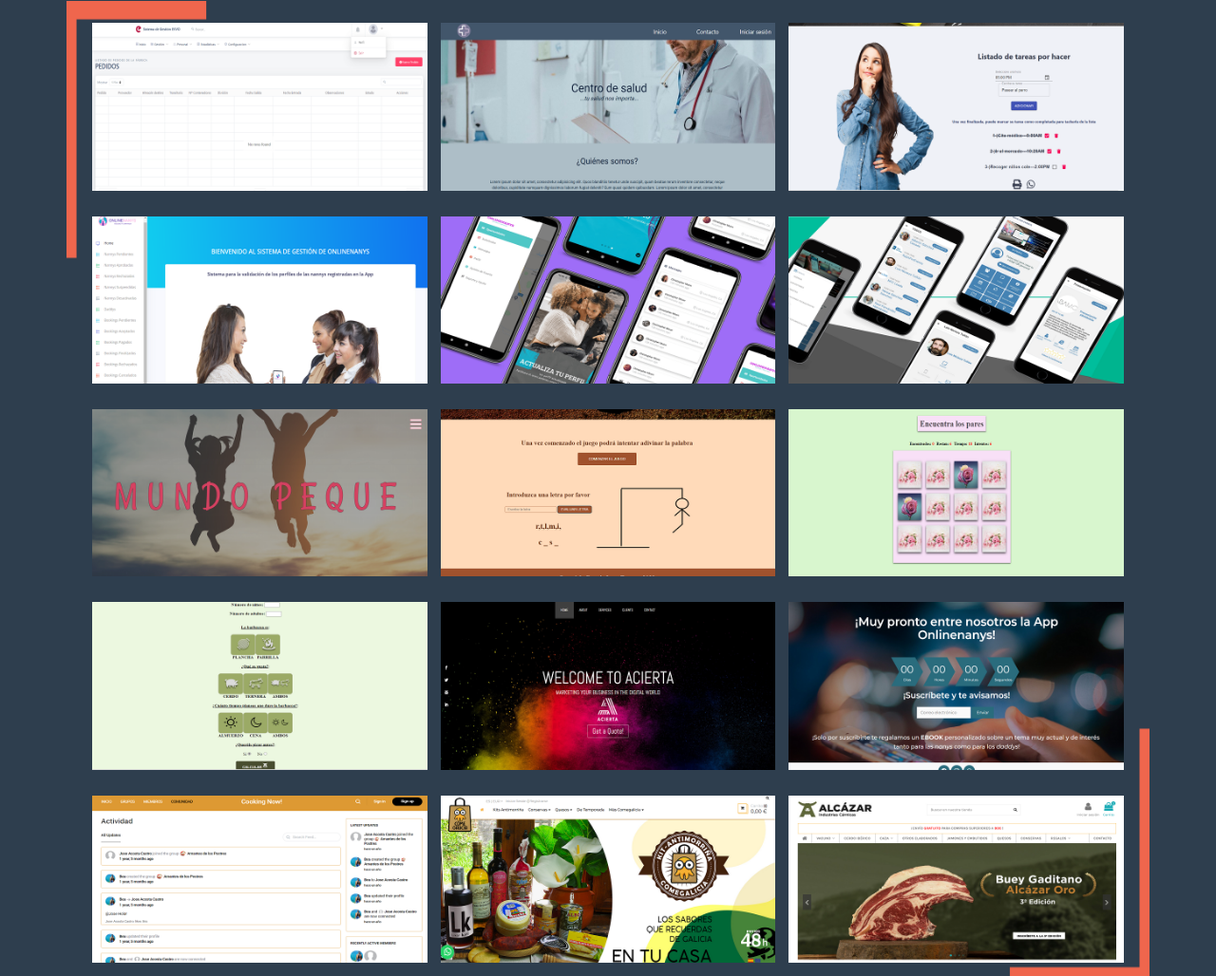
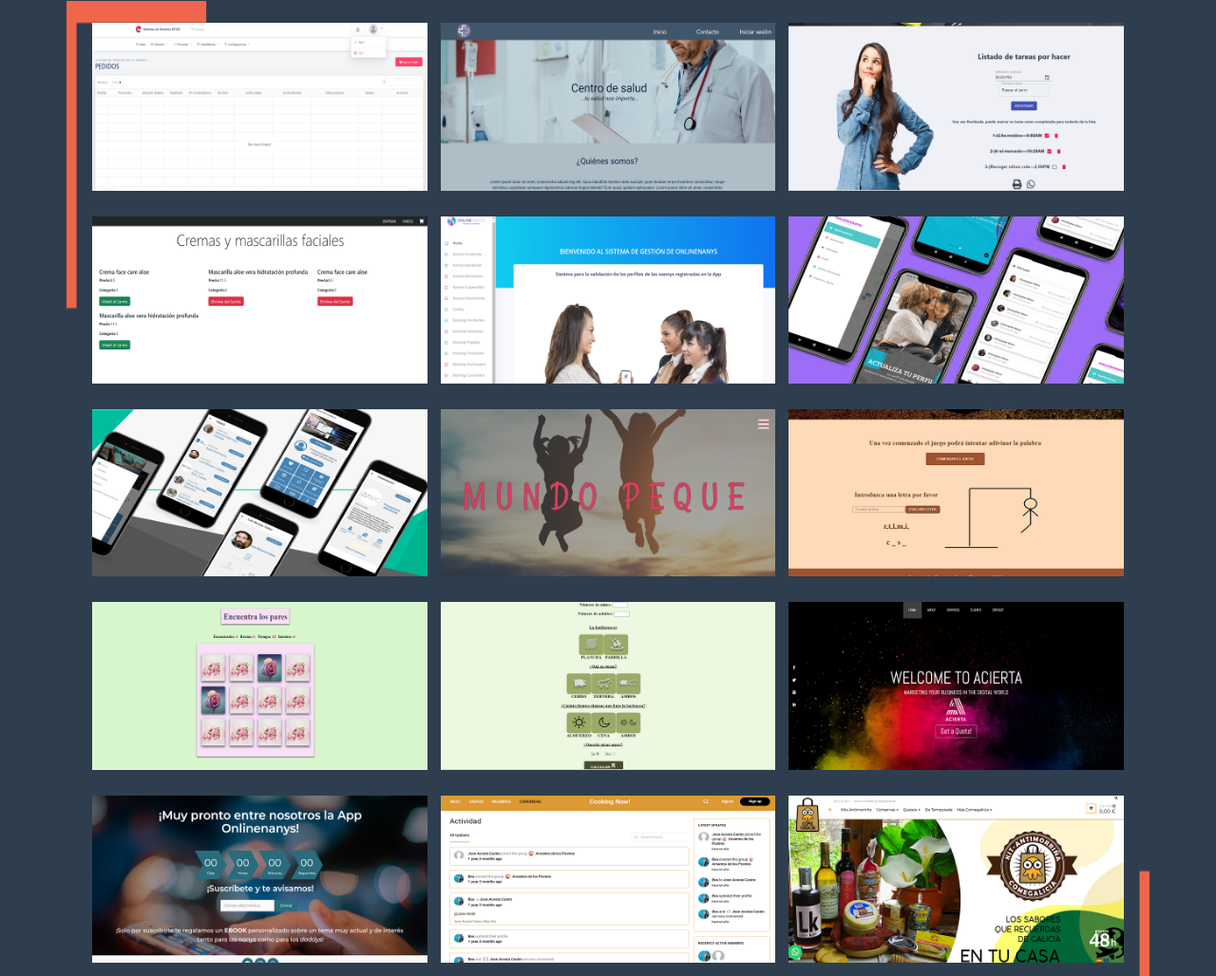
Before and after one commit to bealazo/portfolio, a plain HTML site: page index.html in a window 1280 px wide. Shown: the part 1503-2531 px from the top of the page at 95% size. Drawn offline with nearby package versions, Linux system fonts and the light colour scheme.

Commit message:
new app added

```diff
--- a/index.html
+++ b/index.html
@@ -276,6 +276,13 @@
 
 													</div>
 													<div class="col-xs-4 img-top grid_box">
+														<a href="https://github.com/bealazo/tienda-belleza" target="_blank" title="App web tienda de belleza">
+															  <img src="images/pic-17.png" class="img-responsive" alt="pic-17">
+
+														</a>
+
+													</div>
+													<div class="col-xs-4 img-top grid_box">
 														<a href="https://github.com/bealazo/onlinenanys-admin-system" target="_blank" title="Frontend de app web para gestión interna de app Onlinenanys.">
 															  <img src="images/pic-3.png" class="img-responsive" alt="pic-3">
 
@@ -375,6 +382,13 @@
 												<div class="col-xs-4 img-top grid_box">
 													<a href="https://github.com/bealazo/todo-list/" target="_blank" title="Frontend de app web para gestionar lista de tareas diarias.">
 														  <img src="images/pic-14.png" class="img-responsive" alt="pic-14">
+
+													</a>
+
+												</div>
+												<div class="col-xs-4 img-top grid_box">
+													<a href="https://github.com/bealazo/tienda-belleza" target="_blank" title="App web tienda de belleza">
+														  <img src="images/pic-17.png" class="img-responsive" alt="pic-17">
 
 													</a>
 
```
Also changed, not shown: images/pic-17.png (added).
